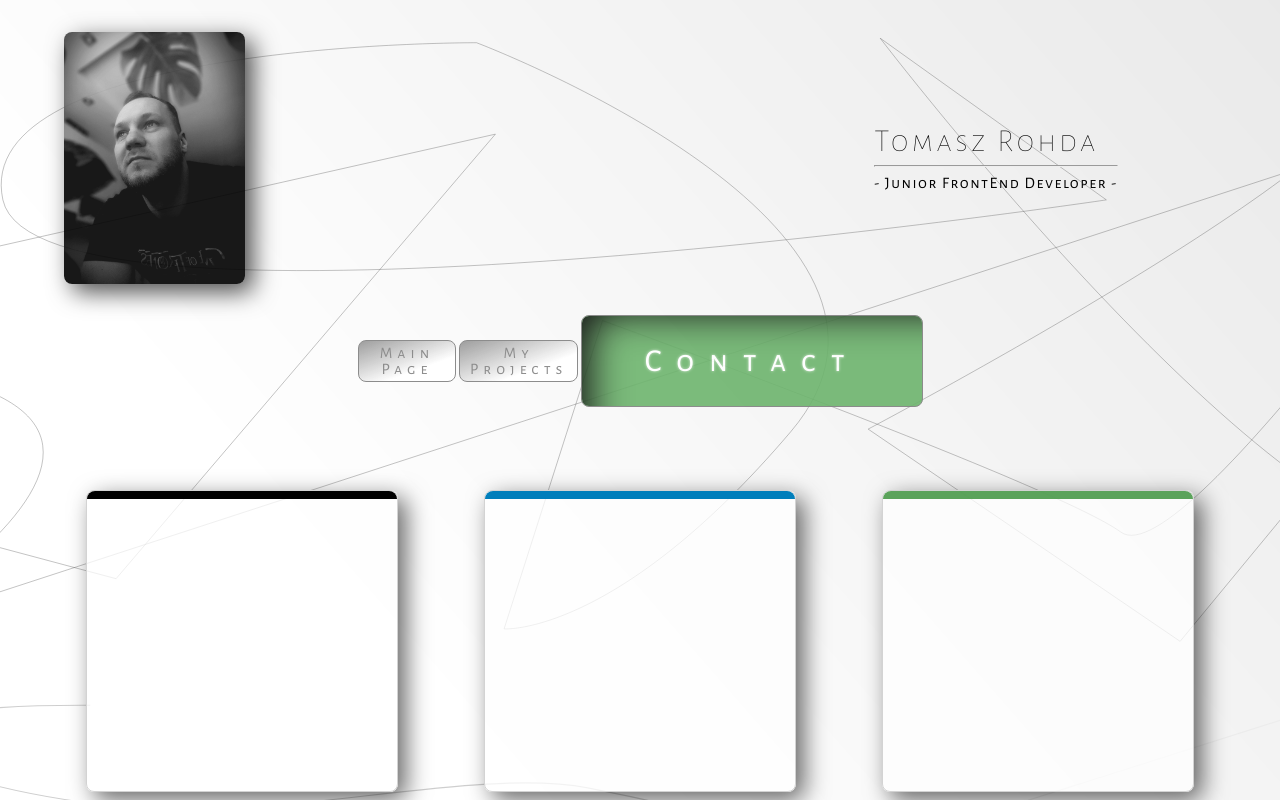
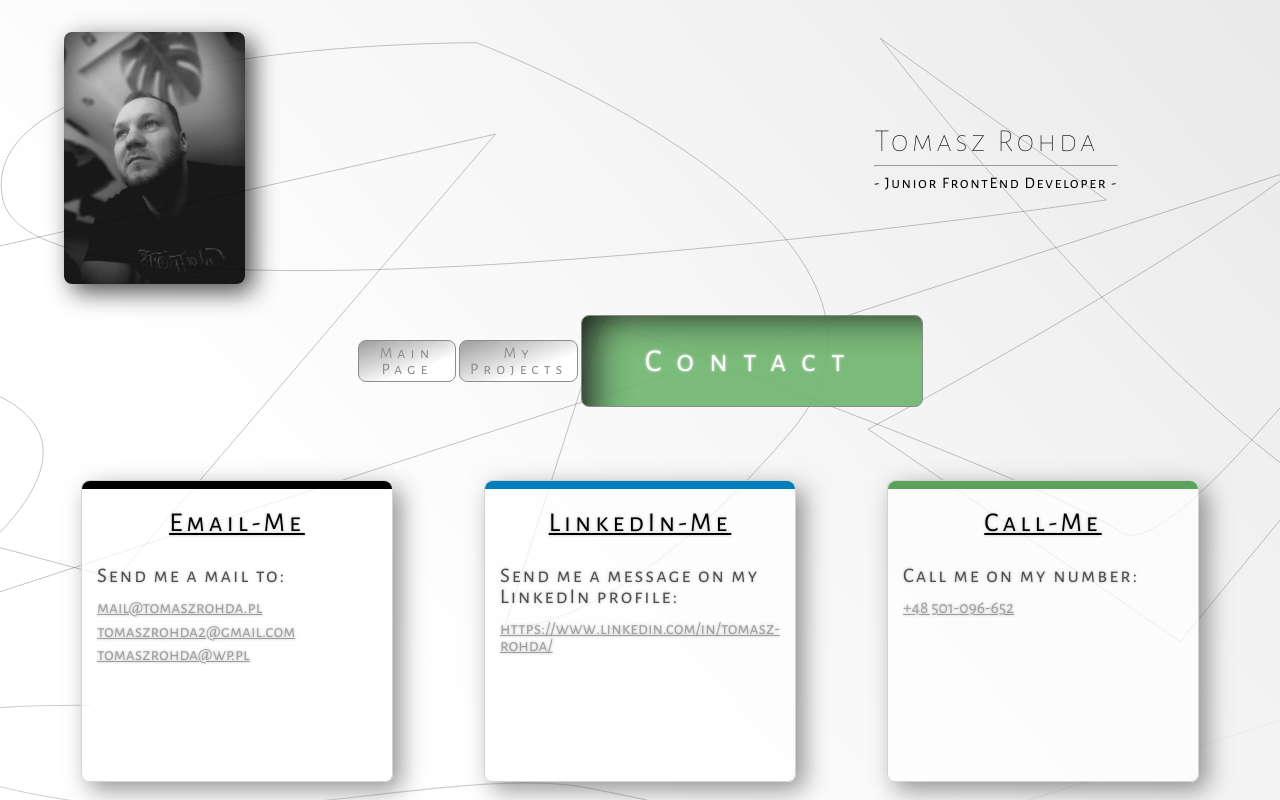
Before and after one commit to trohda/Portfolio-project, a React (Create React App) app: page /contact in a window 1280 px wide. Shown: the top 800 px of the page. Built offline with nearby package versions, Linux system fonts and the light colour scheme.

Commit message:
Contact content add and styled

```diff
--- a/src/App.js
+++ b/src/App.js
@@ -5,7 +5,6 @@ import MainPage from "./components/MainPage/MainPage";
 
 import Contact from "./components/Contact/Contact";
 import ProjectsList from "./components/ProjectsList/ProjectsList";
-import "./AppStyle.css";
 
 import Footer from "./components/Footer/Footer";
 import PageLayout from "./components/PageLayout/PageLayout";
--- a/src/AppStyle.css
+++ /dev/null
@@ -1,29 +0,0 @@
-.MainPage {
-  background-color: rgba(0, 0, 0, 0);
-  animation-name: makeWhite;
-  animation-duration: 4s;
-}
-
-@keyframes makeWhite {
-  0% {
-    background-color: rgba(0, 0, 0, 0.5);
-  }
-  100% {
-    background-color: rgba(0, 0, 0, 0);
-  }
-}
-
-.MyProjects {
-  background-color: rgba(0, 0, 0, 1);
-  animation-name: makeBlack;
-  animation-duration: 4s;
-}
-
-@keyframes makeBlack {
-  0% {
-    background-color: rgba(0, 0, 0, 0);
-  }
-  100% {
-    background-color: rgba(0, 0, 0, 1);
-  }
-}
--- a/src/components/Contact/Contact.js
+++ b/src/components/Contact/Contact.js
@@ -3,11 +3,47 @@ import "./ContactStyles.css";
 const Contact = () => {
   return (
     <section className="contactWrapper">
-      <ContactElement topStripeColor={"black"} headerText={"Email-Me"} />
-      <ContactElement topStripeColor={"#007EBB"} headerText={"LinkedIn-Me"} />
+      <ContactElement
+        topStripeColor={"black"}
+        headerText={"Email-Me"}
+        contentText="Send me a mail to:"
+        contactTarget={[
+          {
+            name: "mail@tomaszrohda.pl",
+            href: "mailto: ",
+            target: "none",
+          },
+          {
+            name: "tomaszrohda2@gmail.com",
+            href: "mailto:tomaszrohda2@gmail.com",
+            target: "none",
+          },
+          {
+            name: "tomaszrohda@wp.pl",
+            href: "mailto:tomaszrohda@wp.pl",
+            target: "none",
+          },
+        ]}
+      />
+      <ContactElement
+        topStripeColor={"#007EBB"}
+        headerText={"LinkedIn-Me"}
+        contentText="Send me a message on my LinkedIn profile:"
+        contactTarget={[
+          {
+            name: "https://www.linkedin.com/in/tomasz-rohda/",
+            href: "https://www.linkedin.com/in/tomasz-rohda/",
+            target: "blank",
+          },
+        ]}
+      />
       <ContactElement
         topStripeColor={"rgba(74, 153, 74, 0.9)"}
         headerText={"Call-Me"}
+        contentText="Call me on my number:"
+        contactTarget={[
+          { name: "+48 501-096-652", href: "tel:501-096-652", target: "none" },
+        ]}
       />
     </section>
   );
--- a/src/components/Contact/ContactElement.js
+++ b/src/components/Contact/ContactElement.js
@@ -1,12 +1,31 @@
 import "./ContactElementStyles.css";
 
-const ContactElement = ({ topStripeColor }) => {
+const ContactElement = ({
+  topStripeColor,
+  headerText,
+  contentText,
+  contactTarget,
+}) => {
   return (
     <div className="contactElementWrapper">
       <div
         className="contactElementTopStripe"
         style={{ backgroundColor: topStripeColor }}
       ></div>
+      <div className="contactElementHeader">
+        <h2>{headerText}</h2>
+      </div>
+      <div className="contactElementContent">
+        <p>{contentText}</p>
+        {contactTarget.map((el) => {
+          return (
+            <a href={el.href} key={el.name} target={el.target} rel="noreferrer">
+              {el.name}
+            </a>
+          );
+        })}
+      </div>
+      <div className="contactElementFooter"></div>
     </div>
   );
 };
--- a/src/components/Contact/ContactElementStyles.css
+++ b/src/components/Contact/ContactElementStyles.css
@@ -6,9 +6,11 @@
   border: 1px solid lightgrey;
   background-color: rgba(255, 255, 255, 0.747);
   border-radius: 8px;
-  -webkit-box-shadow: 8px 8px 24px 0px rgba(0, 0, 0, 0.6);
-  -moz-box-shadow: 8px 8px 24px 0px rgba(0, 0, 0, 0.6);
-  box-shadow: 8px 8px 24px 0px rgba(0, 0, 0, 0.6);
+  text-shadow: 0px 0px 3px rgba(163, 163, 163, 0.75);
+  -webkit-box-shadow: 8px 8px 24px 0px rgba(75, 75, 75, 0.6);
+  -moz-box-shadow: 8px 8px 24px 0px rgba(75, 75, 75, 0.6);
+  box-shadow: 8px 8px 24px 0px rgba(75, 75, 75, 0.6);
+  margin: 20px 10px;
 }
 
 .contactElementTopStripe {
@@ -18,10 +20,31 @@
 }
 
 .contactElementHeader {
+  color: black;
+  font-size: 1.7rem;
+  font-weight: 400;
+  letter-spacing: 4px;
+  text-align: center;
+  margin: 20px 0;
+  text-decoration: underline;
 }
 
-.contactElementContent {
+.contactElementContent a {
+  padding: 3px 15px;
+  color: rgb(158, 158, 158);
+  font-size: 1.1rem;
+  display: block;
+}
+
+.contactElementContent p {
+  color: rgb(78, 78, 78);
+  padding: 10px 15px;
+  text-align: start;
+  font-size: 1.3rem;
+  letter-spacing: 2px;
 }
 
 .contactElementFooter {
+  display: grid;
+  place-items: center;
 }
--- a/src/components/Contact/ContactStyles.css
+++ b/src/components/Contact/ContactStyles.css
@@ -4,5 +4,5 @@
   flex-direction: row;
   flex-wrap: wrap;
   justify-content: space-evenly;
-  padding: 140px 0;
+  padding: 110px 0;
 }
```
